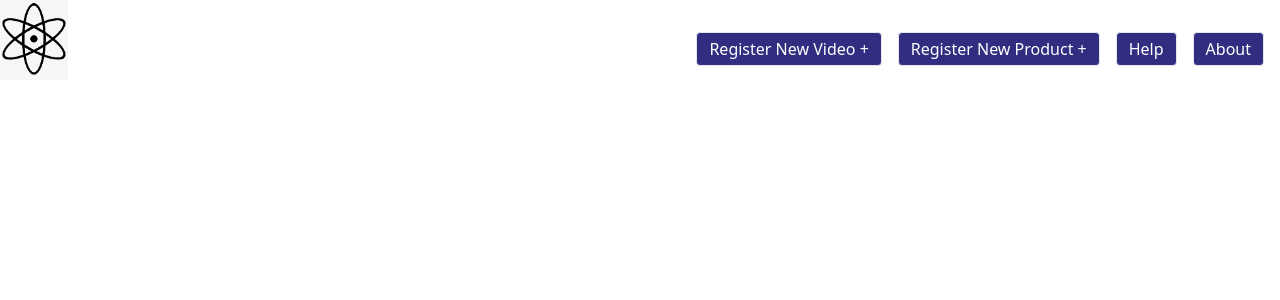
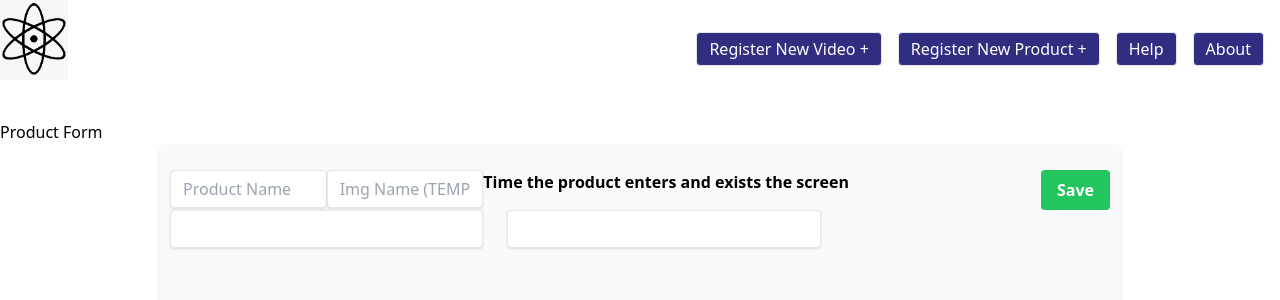
Before and after one commit to ethanbond64/WindowShopRepo, a React (Create React App) app in the folder frontend/: page /create/product/1 in a window 1280 px wide. Shown: the top 300 px of the page. Built offline with nearby package versions, Linux system fonts and the light colour scheme.

Commit message:
Submit product through form

```diff
--- a/frontend/src/ProductForm.js
+++ b/frontend/src/ProductForm.js
@@ -1,5 +1,5 @@
 import React, { useState } from "react";
-import { Link } from "react-router-dom";
+import { useParams } from "react-router-dom";
 
 
 function deepCopy(obj) {
@@ -17,10 +17,12 @@ function addHours(date, x) {
 }
 
 function ProductForm() {
+
+    const { video_id } = useParams();
+
     const now = new Date();
-
     const [name, setName] = useState("");
-    const [description, setDescription] = useState("");
+    const [image, setImage] = useState("");
     const [start, setStart] = useState(convertDate(now));
     const [end, setEnd] = useState(convertDate(addHours(now, 3)));
 
@@ -28,8 +30,8 @@ function ProductForm() {
         setName(e.target.value);
     }
 
-    function onChangeDescription(e) {
-        setDescription(e.target.value);
+    function onChangeImg(e) {
+        setImage(e.target.value);
     }
 
     function onChangeStart(e) {
@@ -40,40 +42,43 @@ function ProductForm() {
         setEnd(e.target.value);
     }
 
-
-
     function saveProduct() {
         console.log("name: ", name);
-        console.log("desc: ", description);
+        console.log("img: ", image);
         console.log("start: ", start);
         console.log("end: ", end);
 
-        var formData = new FormData();
-
-        formData.append("name", name);
-        formData.append("description", description);
-        formData.append("start", start);
-        formData.append("end", end);
-
-
-        fetch("http://localhost:8000/create/product", {
+        fetch("http://localhost:8000/create/product/" + video_id, {
             // mode: 'no-cors',
             method: 'POST',
             headers: {
                 'Accept': 'application/json',
                 'Content-Type': 'application/json'
             },
-            body: formData
+            body: JSON.stringify({
+                "name": name,
+                "imgUrl": image,
+                "timeEnter": start,
+                "timeExit": end,
+                "checkoutJson": {
+                    "amount": 20,
+                    "country": "US",
+                    "currency": "USD",
+                    "payment_method_types_include": [
+                        "us_mastercard_card",
+                        "us_visa_card"
+                    ]
+                }
+            })
         }).then(response => {
             if (response.ok) {
                 response.json().then(json => {
+                    console.log(json);
                     window.location = "http://localhost:3000/";
                 });
             }
         });
     }
-
-
 
     return (
         <div className={`mx-auto h-screen`}>
@@ -82,21 +87,19 @@ function ProductForm() {
                 <div className={`h-30 mt-4 mb-4`} >
                     <input className={`w-1/6 float-left shadow appearance-none border rounded py-2 px-3 text-gray-700 leading-tight focus:outline-none focus:shadow-outline inline-block`}
                         placeholder="Product Name" onChange={onChangeName} />
+                    <input className={`w-1/6 float-left shadow appearance-none border rounded py-2 px-3 text-gray-700 leading-tight focus:outline-none focus:shadow-outline inline-block`}
+                        placeholder="Img Name (TEMP)" onChange={onChangeImg} />
                     <button className={`bg-green-500 hover:bg-green-700 text-white font-bold py-2 px-4 rounded float-right inline-block`}
                         onClick={saveProduct} >
                         Save
                     </button>
                 </div>
-                <textarea class="m-auto mt-4 mb-4 w-5/6 px-3 py-2 text-gray-700 border rounded-lg focus:outline-none" rows="4"
-                    placeholder="Product Description" onChange={onChangeDescription}>
-                </textarea>
-
                 <h2 className={`font-semibold font-3xl`}>Time the product enters and exists the screen</h2>
-                <div className={`h-30 mt-4 mb-4`} >
+                <div className={`h-30 mt-4 mb-4`}>
                     <input className={`w-1/3 float-left shadow appearance-none border rounded py-2 px-3 text-gray-700 leading-tight focus:outline-none focus:shadow-outline inline-block mr-6`}
-                        type="datetime-local" value={start} onChange={onChangeStart} />
+                        type="number" value={start} onChange={onChangeStart} />
                     <input className={`w-1/3 float-left shadow appearance-none border rounded py-2 px-3 text-gray-700 leading-tight focus:outline-none focus:shadow-outline inline-block mr-6`}
-                        type="datetime-local" value={end} onChange={onChangeEnd} />
+                        type="number" value={end} onChange={onChangeEnd} />
                 </div>
                 <br />
             </div>
--- a/frontend/src/index.js
+++ b/frontend/src/index.js
@@ -18,7 +18,7 @@ function Routing() {
         <Routes>
           <Route path="/" element={<App />} />
           <Route path="/create/video" element={<VideoForm />} />
-          <Route path="/create/product" element={<ProductForm />} />
+          <Route path="/create/product/:video_id" element={<ProductForm />} />
         </Routes>
       </div>
     </Router>
```
Also changed, not shown: 1 other file (tests, documents, lock files or other folders).
